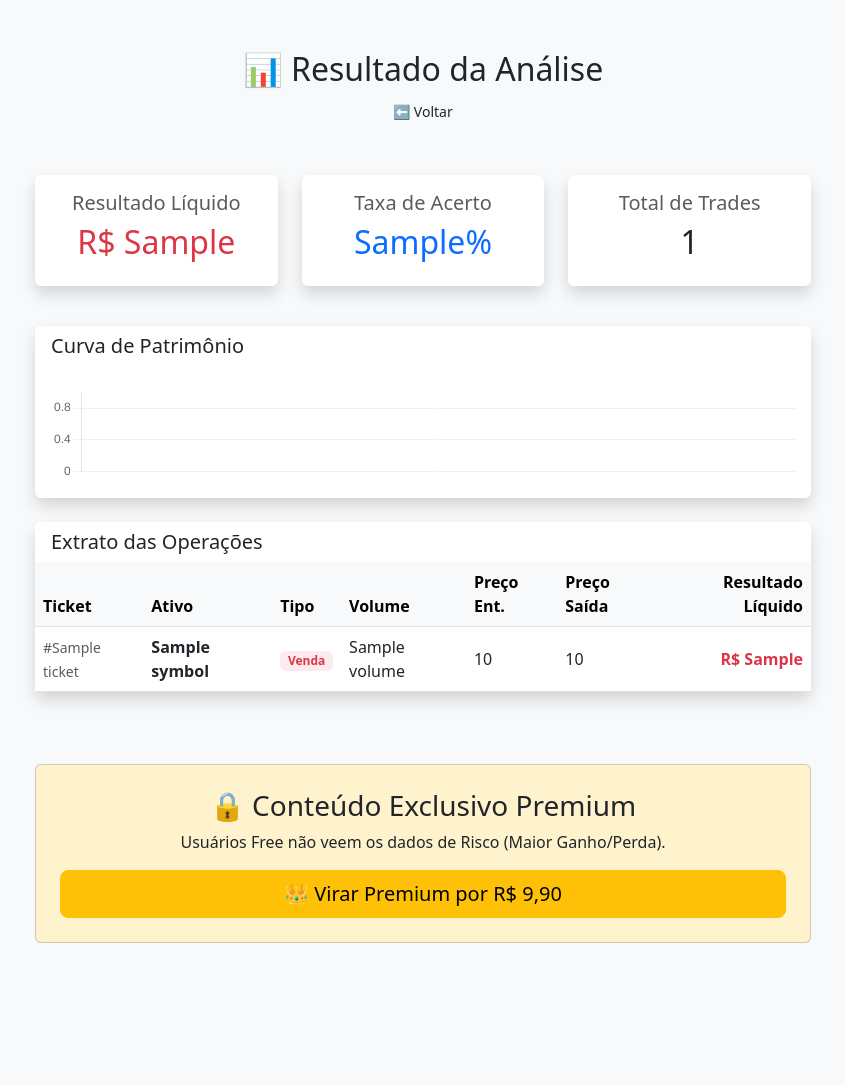
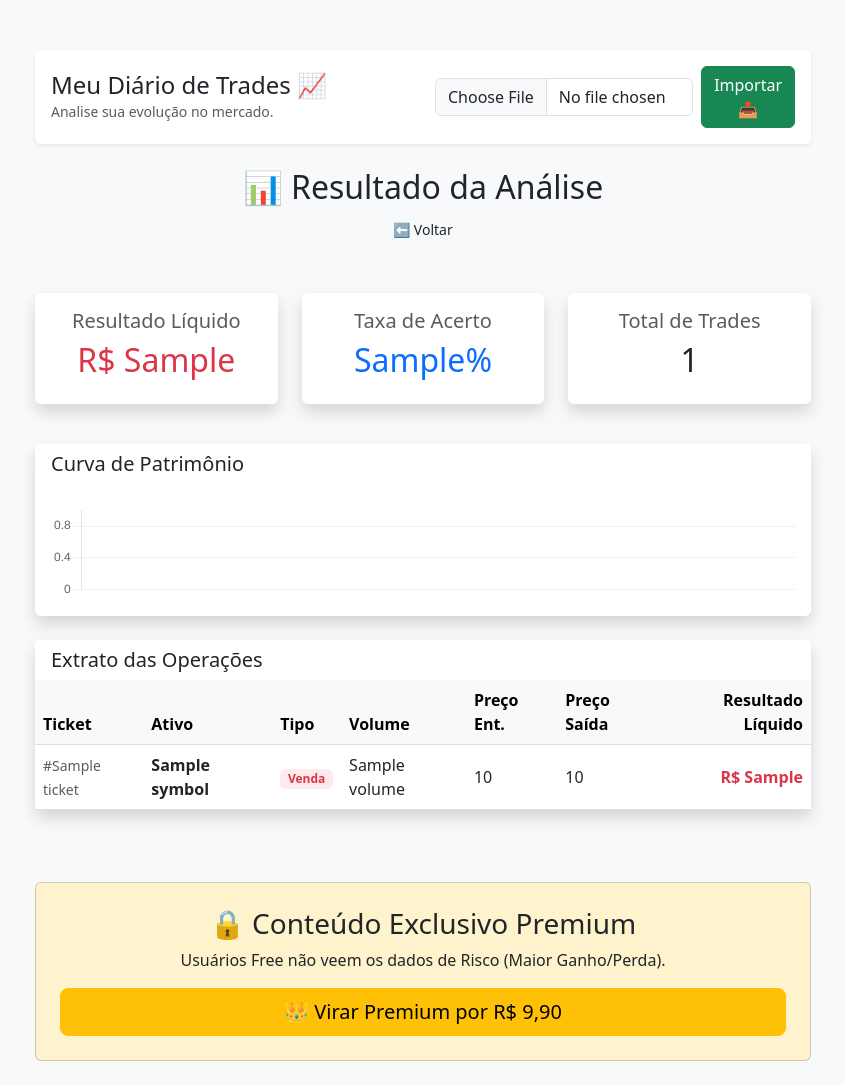
Before and after one commit to Adecidio/tradejournal-lite, a Flask app: template app/templates/dashboard.html in a window 1280 px wide. Shown: the part 56-1141 px from the top of the page, without its empty margins (217-1062 px from the left). Before the commit the page ends 999 px from the top, so only its background shows below. Run offline with Flask 3, Linux system fonts and the light colour scheme; the template is opened without the code that fills it: most values are stand-ins (such as "Sample title", 1, 10 or a date in 2020).

Commit message:
Adicionando botão de upload na página dashboard

```diff
--- a/app/templates/dashboard.html
+++ b/app/templates/dashboard.html
@@ -1,6 +1,30 @@
 {% extends "base.html" %}
 
 {% block content %}
+
+<div class="row mb-4">
+    <div class="col-12">
+        <div class="card border-0 shadow-sm">
+            <div class="card-body">
+                <div class="row align-items-center">
+                    <div class="col-md-6">
+                        <h4 class="mb-0">Meu Diário de Trades 📈</h4>
+                        <small class="text-muted">Analise sua evolução no mercado.</small>
+                    </div>
+                    <div class="col-md-6">
+                        <form action="{{ url_for('index') }}" method="post" enctype="multipart/form-data" class="d-flex justify-content-end align-items-center gap-2">
+                            <label for="fileUpload" class="form-label mb-0 visually-hidden">Upload</label>
+                            <input type="file" class="form-control" id="fileUpload" name="file" accept=".xlsx, .xls" required style="max-width: 300px;">
+                            <button type="submit" class="btn btn-success">
+                                Importar 📤
+                            </button>
+                        </form>
+                    </div>
+                </div>
+            </div>
+        </div>
+    </div>
+</div>
 <div class="text-center mb-5">
     <h2>📊 Resultado da Análise</h2>
     <a href="{{ url_for('index') }}" class="btn btn-outilne-secondary btn-sm">⬅ Voltar</a>
```
